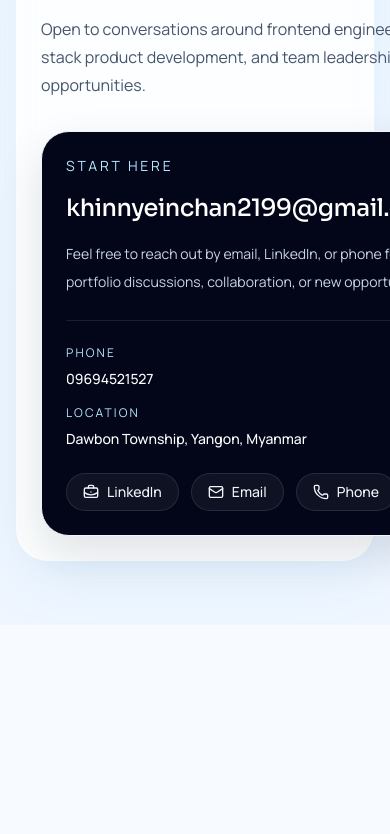
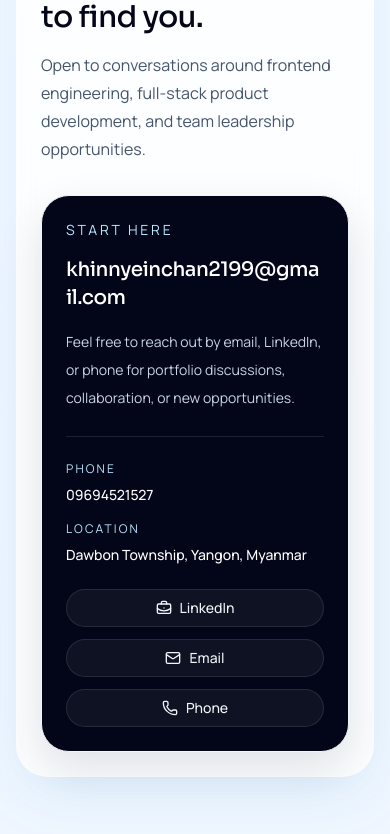
Before and after one commit to KhinNyeinChan/knc_portfolio, a React (Vite) app: page / in a window 390 px wide. Shown: the part 4632-5466 px from the top of the page. Before the commit the page ends 5257 px from the top, so only its background shows below. Built offline with nearby package versions, Linux system fonts and the light colour scheme.

Commit message:
update title and contact section

```diff
--- a/index.html
+++ b/index.html
@@ -9,7 +9,7 @@
       content="Professional React portfolio starter with a light blue minimalist interface."
     />
     <meta name="theme-color" content="#eff6ff" />
-    <title>Khin Nyein Chan's Portfolio</title>
+    <title>KhinNyeinChan's Portfolio</title>
   </head>
   <body>
     <div id="root"></div>
--- a/src/sections/Contact.jsx
+++ b/src/sections/Contact.jsx
@@ -19,13 +19,13 @@ function Contact() {
         description="Open to conversations around frontend engineering, full-stack product development, and team leadership opportunities."
       />
 
-      <div className="rounded-[1.75rem] border border-slate-100 bg-slate-950 p-6 text-slate-100 shadow-[0_18px_45px_rgba(15,23,42,0.12)]">
+      <div className="min-w-0 rounded-[1.75rem] border border-slate-100 bg-slate-950 p-6 text-slate-100 shadow-[0_18px_45px_rgba(15,23,42,0.12)]">
         <p className="text-sm tracking-[0.2em] text-sky-200 uppercase">
           Start here
         </p>
         <a
           href={`mailto:${profile.email}`}
-          className="mt-4 block font-display text-2xl tracking-tight text-white transition hover:text-sky-300"
+          className="mt-4 block break-all font-display text-xl tracking-tight text-white transition hover:text-sky-300 sm:text-2xl"
         >
           {profile.email}
         </a>
@@ -50,11 +50,13 @@ function Contact() {
             <p className="text-xs tracking-[0.18em] text-sky-200 uppercase">
               Location
             </p>
-            <p className="mt-2 font-medium text-white">{profile.location}</p>
+            <p className="mt-2 break-words font-medium text-white">
+              {profile.location}
+            </p>
           </div>
         </div>
 
-        <div className="mt-6 flex flex-wrap gap-3">
+        <div className="mt-6 grid gap-3 sm:flex sm:flex-wrap">
           {profile.socials.map((social) => {
             const Icon = icons[social.label]
 
@@ -68,7 +70,7 @@ function Contact() {
                     ? 'noreferrer noopener'
                     : undefined
                 }
-                className="inline-flex items-center gap-2 rounded-full border border-white/10 bg-white/5 px-4 py-2 text-sm font-medium text-slate-100 transition hover:border-sky-300/50 hover:bg-sky-400/10"
+                className="inline-flex w-full items-center justify-center gap-2 rounded-full border border-white/10 bg-white/5 px-4 py-2 text-sm font-medium text-slate-100 transition hover:border-sky-300/50 hover:bg-sky-400/10 sm:w-auto"
               >
                 <Icon className="h-4 w-4" />
                 {social.label}
```
